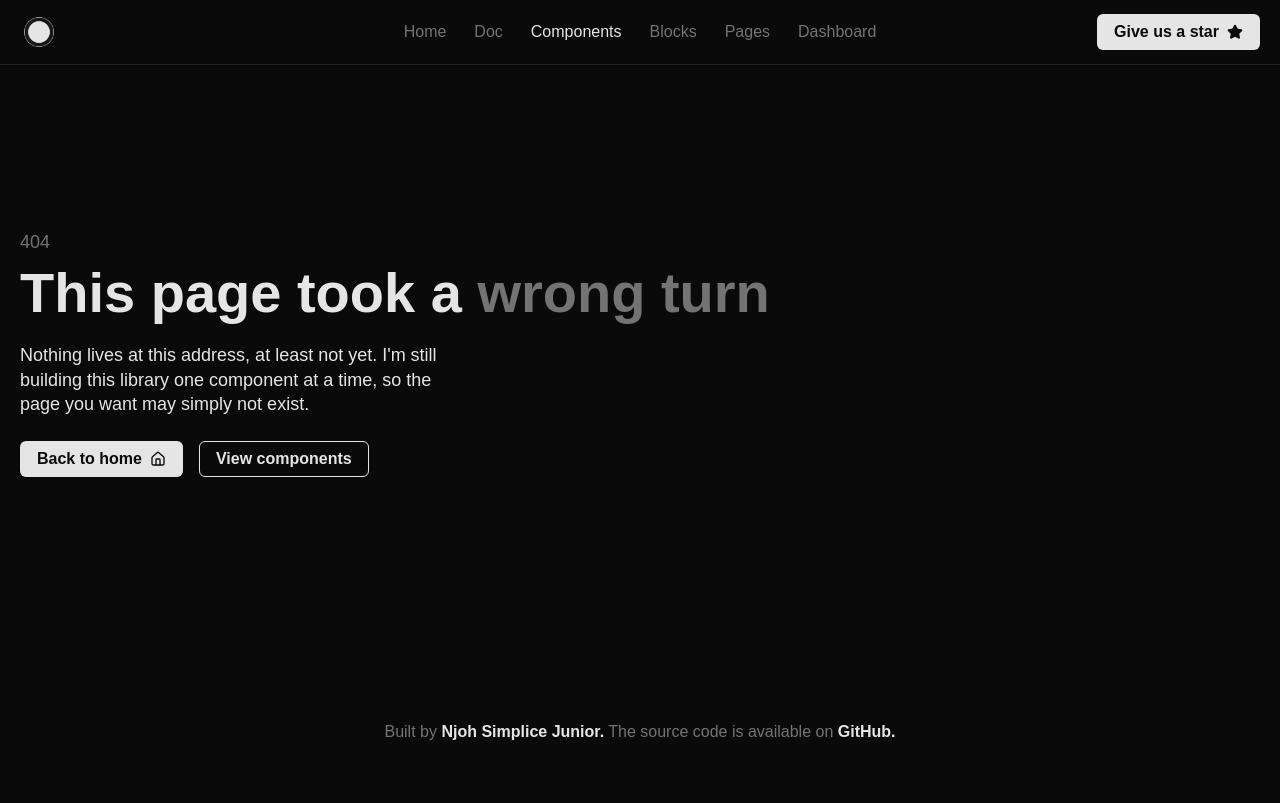
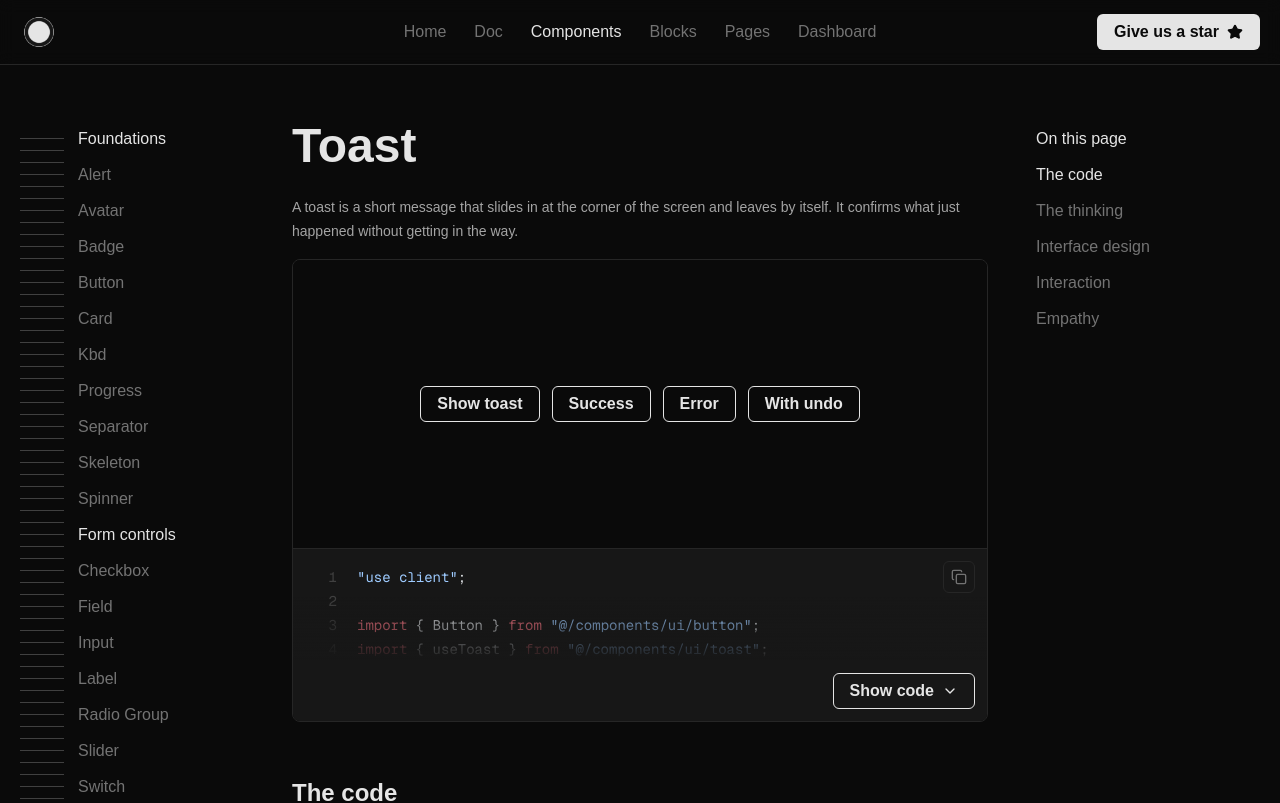
Before and after one commit to njoh-simplice/ui-nsdev, a Next.js app: page /components/toast in a window 1280 px wide. Before the commit this address had no page. Shown: the top 803 px of the page. Built offline with nearby package versions, Linux system fonts and the light colour scheme; a web font is replaced by a local one.

Commit message:
Add the Toast component and page
A provider mounted in the root layout and a useToast hook, with success and error tones, an action button and pause on hover.

Co-Authored-By: Claude Sonnet 5.5 <noreply@anthropic.com>

```diff
--- a/content/components/index.ts
+++ b/content/components/index.ts
@@ -30,6 +30,7 @@ import { meta as spinner } from "./spinner/meta";
 import { meta as switchMeta } from "./switch/meta";
 import { meta as tabs } from "./tabs/meta";
 import { meta as textarea } from "./textarea/meta";
+import { meta as toast } from "./toast/meta";
 import { meta as toggle } from "./toggle/meta";
 import { meta as toggleGroup } from "./toggle-group/meta";
 import { meta as tooltip } from "./tooltip/meta";
@@ -64,6 +65,7 @@ export const components = [
   switchMeta,
   tabs,
   textarea,
+  toast,
   toggle,
   toggleGroup,
   tooltip,
--- /dev/null
+++ b/content/components/toast/demo.tsx
@@ -0,0 +1,44 @@
+"use client";
+
+import { Button } from "@/components/ui/button";
+import { useToast } from "@/components/ui/toast";
+
+export default function ToastDemo() {
+  const toast = useToast();
+
+  return (
+    <>
+      <Button
+        variant="secondary"
+        onClick={() => toast.add({ title: "Event created", description: "Friday, March 6 at 9:00 AM." })}
+      >
+        Show toast
+      </Button>
+      <Button
+        variant="secondary"
+        onClick={() => toast.add({ type: "success", title: "Changes saved", description: "Your profile is up to date." })}
+      >
+        Success
+      </Button>
+      <Button
+        variant="secondary"
+        onClick={() =>
+          toast.add({ type: "error", title: "Could not save", description: "Check your connection and try again." })
+        }
+      >
+        Error
+      </Button>
+      <Button
+        variant="secondary"
+        onClick={() =>
+          toast.add({
+            title: "Message archived",
+            actionProps: { children: "Undo", onClick: () => toast.add({ title: "Message restored" }) },
+          })
+        }
+      >
+        With undo
+      </Button>
+    </>
+  );
+}
--- /dev/null
+++ b/content/components/toast/meta.ts
@@ -0,0 +1,6 @@
+export const meta = {
+  title: "Toast",
+  slug: "toast",
+  group: "Menus & Feedback",
+  description: "A short message that appears in the corner and goes away by itself.",
+} as const;
--- /dev/null
+++ b/src/app/components/toast/page.tsx
@@ -0,0 +1,121 @@
+import type { Metadata } from "next";
+import { ComponentPage } from "@/components/component-page";
+import ToastDemo from "@content/components/toast/demo";
+import { meta } from "@content/components/toast/meta";
+
+export const metadata: Metadata = { title: meta.title, description: meta.description };
+
+export default function Page() {
+  return (
+    <ComponentPage
+      title={meta.title}
+      lead="A toast is a short message that slides in at the corner of the screen and leaves by itself. It confirms what just happened without getting in the way."
+      demo={<ToastDemo />}
+      demoPath="content/components/toast/demo.tsx"
+      sourcePath="src/components/ui/toast.tsx"
+      props={[
+        {
+          name: "title",
+          type: "string",
+          description: "In add(). The main line of the toast.",
+        },
+        {
+          name: "description",
+          type: "string",
+          description: "In add(). A second, dimmer line with the details.",
+        },
+        {
+          name: "type",
+          type: '"success" | "error"',
+          description: "In add(). Tints the border green or red. Leave it out for a plain toast.",
+        },
+        {
+          name: "timeout",
+          type: "number",
+          default: "5000",
+          description: "In add(). Milliseconds before it goes away by itself.",
+        },
+        {
+          name: "actionProps",
+          type: "object",
+          description: "In add(). Adds a button, such as Undo, to the toast. Give it children for the label and onClick for what it does.",
+        },
+      ]}
+      propsNote="Toasts are created with useToast().add({ ... }), from any client component inside the ToastProvider. This site mounts one in the root layout."
+      thinking={{
+        intro:
+          "Some feedback is too small for a dialog and too important to lose. A toast says it, then gets out of the way.",
+        notes: [
+          {
+            label: "Built on Base UI:",
+            text: "Base UI keeps the list of toasts, runs each one's timer, pauses the timers while a toast is hovered or focused, and announces new toasts to screen readers.",
+          },
+          {
+            label: "One provider:",
+            text: "ToastProvider goes once, high in the app. After that any client component can call add() without passing anything down.",
+          },
+          {
+            label: "Toast or Alert:",
+            text: "A toast is temporary and about something that just happened. An Alert stays in the page for a state that is still true.",
+          },
+        ],
+      }}
+      design={{
+        notes: [
+          {
+            label: "Corner:",
+            text: "Bottom right, away from the content, and stretched across the width of a phone with a 16px margin.",
+          },
+          {
+            label: "Surface:",
+            text: "The shared overlay surface. Success and error toasts tint the border green or red, and the words still carry the meaning.",
+          },
+          {
+            label: "Above a dialog:",
+            text: "Toasts sit above dialogs, so a message is still visible while one is open.",
+          },
+          {
+            label: "Close button:",
+            text: "A small icon button in the corner, for people who want it gone now.",
+          },
+        ],
+      }}
+      interaction={{
+        notes: [
+          {
+            label: "Appear and leave:",
+            text: "Each toast fades and slides up in 200ms, stays for five seconds, then fades out. With reduced motion turned on it appears and leaves at once.",
+          },
+          {
+            label: "Pause:",
+            text: "While the pointer is over a toast, or it has focus, its timer is paused, so there is time to read it or reach its button.",
+          },
+          {
+            label: "Dismiss:",
+            text: "The close button removes it at once.",
+          },
+          {
+            label: "Action:",
+            text: "An action button such as Undo runs its function. Use it for what the person might regret.",
+          },
+        ],
+      }}
+      empathy={{
+        notes: [
+          {
+            label: "Announced:",
+            text: "New toasts are announced by screen readers without moving focus away from what the person is doing.",
+          },
+          {
+            label: "Enough time:",
+            text: "Five seconds is for short messages. Pausing on hover and focus gives slower readers more time.",
+          },
+          {
+            label: "Don't hold what matters:",
+            text: "A toast can be missed. Errors that block progress should also show in the page, next to the thing that failed.",
+          },
+        ],
+      }}
+    />
+  );
+}
--- a/src/app/layout.tsx
+++ b/src/app/layout.tsx
@@ -2,6 +2,7 @@ import type { Metadata, Viewport } from "next";
 import { Geist_Mono, Host_Grotesk } from "next/font/google";
 import { SiteFooter } from "@/components/site-footer";
 import { SiteHeader } from "@/components/site-header";
+import { ToastProvider } from "@/components/ui/toast";
 import "./globals.css";
 
 const hostGrotesk = Host_Grotesk({
@@ -37,9 +38,11 @@ export default function RootLayout({ children }: LayoutProps<"/">) {
       className={`${hostGrotesk.variable} ${geistMono.variable} h-full antialiased`}
     >
       <body className="min-h-full flex flex-col">
-        <SiteHeader />
-        {children}
-        <SiteFooter />
+        <ToastProvider>
+          <SiteHeader />
+          {children}
+          <SiteFooter />
+        </ToastProvider>
       </body>
     </html>
   );
--- /dev/null
+++ b/src/components/ui/toast.tsx
@@ -0,0 +1,55 @@
+"use client";
+
+import type { ReactNode } from "react";
+import { X } from "lucide-react";
+import { Toast as BaseToast } from "@base-ui/react/toast";
+import { Button } from "@/components/ui/button";
+import { cx } from "@/lib/cx";
+import { popupSurface } from "@/lib/styles";
+
+// Toasts are messages that appear for a few seconds and go away by themselves. Mount one
+// ToastProvider near the top of the app (this site does it in the root layout) and call
+// `useToast().add({ title, description })` from anywhere inside it.
+//
+// `type` ("success" or "error") tints the border. `timeout` is how long it stays, in
+// milliseconds (5000 by default). `actionProps` adds a button, such as Undo, to the toast.
+export const useToast = BaseToast.useToastManager;
+
+function ToastList() {
+  const { toasts } = BaseToast.useToastManager();
+
+  return toasts.map((toast) => (
+    <BaseToast.Root
+      key={toast.id}
+      toast={toast}
+      className={cx(
+        popupSurface,
+        "relative flex flex-col gap-1 p-4 pr-14 select-none",
+        "transition-[opacity,translate] duration-200 ease-out data-[starting-style]:translate-y-2 data-[starting-style]:opacity-0 data-[ending-style]:translate-y-2 data-[ending-style]:opacity-0 motion-reduce:transition-none",
+        "data-[type=success]:border-accent/40 data-[type=error]:border-danger/40",
+      )}
+    >
+      <BaseToast.Title className="text-base font-semibold text-text" />
+      <BaseToast.Description className="text-sm text-text/70" />
+      <BaseToast.Action render={<Button variant="secondary" className="mt-2 self-start" />} />
+      <BaseToast.Close
+        render={<Button variant="secondary" size="icon" aria-label="Dismiss" className="absolute top-3 right-3" />}
+      >
+        <X />
+      </BaseToast.Close>
+    </BaseToast.Root>
+  ));
+}
+
+export function ToastProvider({ children }: { children: ReactNode }) {
+  return (
+    <BaseToast.Provider>
+      {children}
+      <BaseToast.Portal>
+        <BaseToast.Viewport className="fixed right-4 bottom-4 z-60 flex w-[calc(100vw-2rem)] max-w-sm flex-col gap-2 outline-hidden sm:right-6 sm:bottom-6">
+          <ToastList />
+        </BaseToast.Viewport>
+      </BaseToast.Portal>
+    </BaseToast.Provider>
+  );
+}
```
